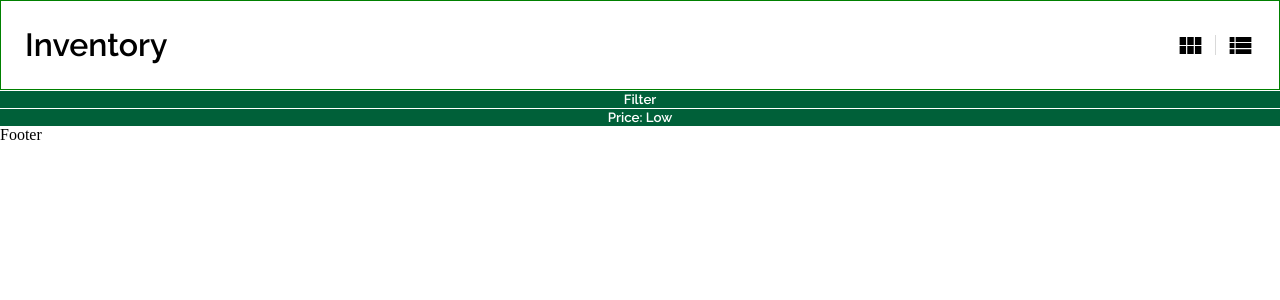
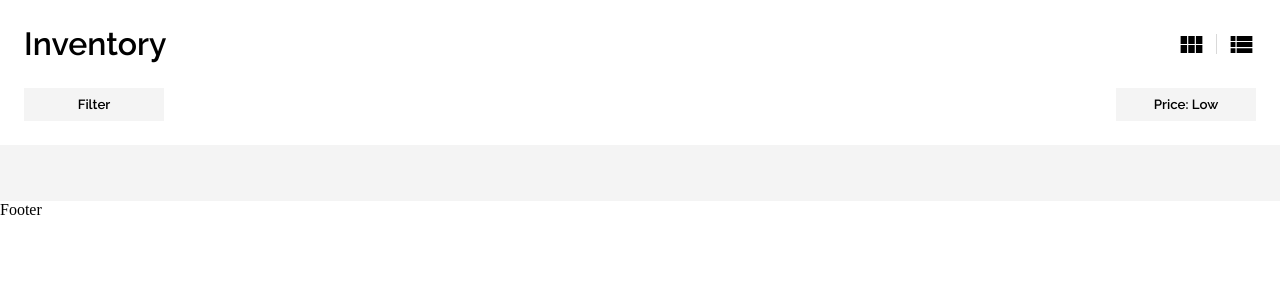
Before and after one commit to kevincastrochavez/carstro, a React (Create React App) app: page /inventory in a window 1280 px wide. Shown: the top 300 px of the page. Built offline with nearby package versions, Linux system fonts and the light colour scheme.

Commit message:
modified button to not pass padding, margin and id dynamically, added styles for dynamic button background, added more styles for the inventory page and some jsx

```diff
--- a/src/components/Button.js
+++ b/src/components/Button.js
@@ -1,13 +1,9 @@
 // ANDRES
 
-import React from "react";
+import React from 'react';
 
-function Button({ text, padding, margin, id }) {
-  return (
-    <button className={`${padding && padding} ${margin && margin} btn`} id={id && id}>
-      {text}
-    </button>
-  );
+function Button({ text, bgColor }) {
+  return <button className={`btn btn__${bgColor}`}>{text}</button>;
 }
 
 export default Button;
--- a/src/pages/Inventory.js
+++ b/src/pages/Inventory.js
@@ -18,10 +18,12 @@ function Inventory() {
         </div>
 
         <div className='inventory_header-bottom'>
-          <Button text='Filter' />
-          <Button text='Price: Low' />
+          <Button text='Filter' bgColor='grey' />
+          <Button text='Price: Low' bgColor='grey' />
         </div>
       </div>
+      <div className='inventory_hider'></div>
+      <div className='inventory_carsContainer'></div>
     </main>
   );
 }
--- a/src/styles/button.scss
+++ b/src/styles/button.scss
@@ -1,5 +1,13 @@
 .btn {
   color: #fff;
-  background-color: #006039;
   width: 100%;
 }
+
+.btn__green {
+  background-color: $green;
+}
+
+.btn__grey {
+  background-color: $bgnd-lightgray;
+  color: black;
+}
--- a/src/styles/inventory.scss
+++ b/src/styles/inventory.scss
@@ -4,10 +4,20 @@
       display: flex;
       align-items: center;
       padding: 24px;
-      border: 1px solid green;
 
       & h1 {
         flex: 1;
+      }
+    }
+
+    &-bottom {
+      display: flex;
+      justify-content: space-between;
+      padding: 0 24px 24px;
+
+      & button {
+        width: 140px;
+        padding: $px-8 0;
       }
     }
   }
@@ -27,4 +37,14 @@
       font-size: 29px;
     }
   }
+
+  &_hider {
+    height: $px-8;
+    background-color: $bgnd-lightgray;
+  }
+
+  &_carsContainer {
+    padding: $px-24;
+    background-color: $bgnd-lightgray;
+  }
 }
```
